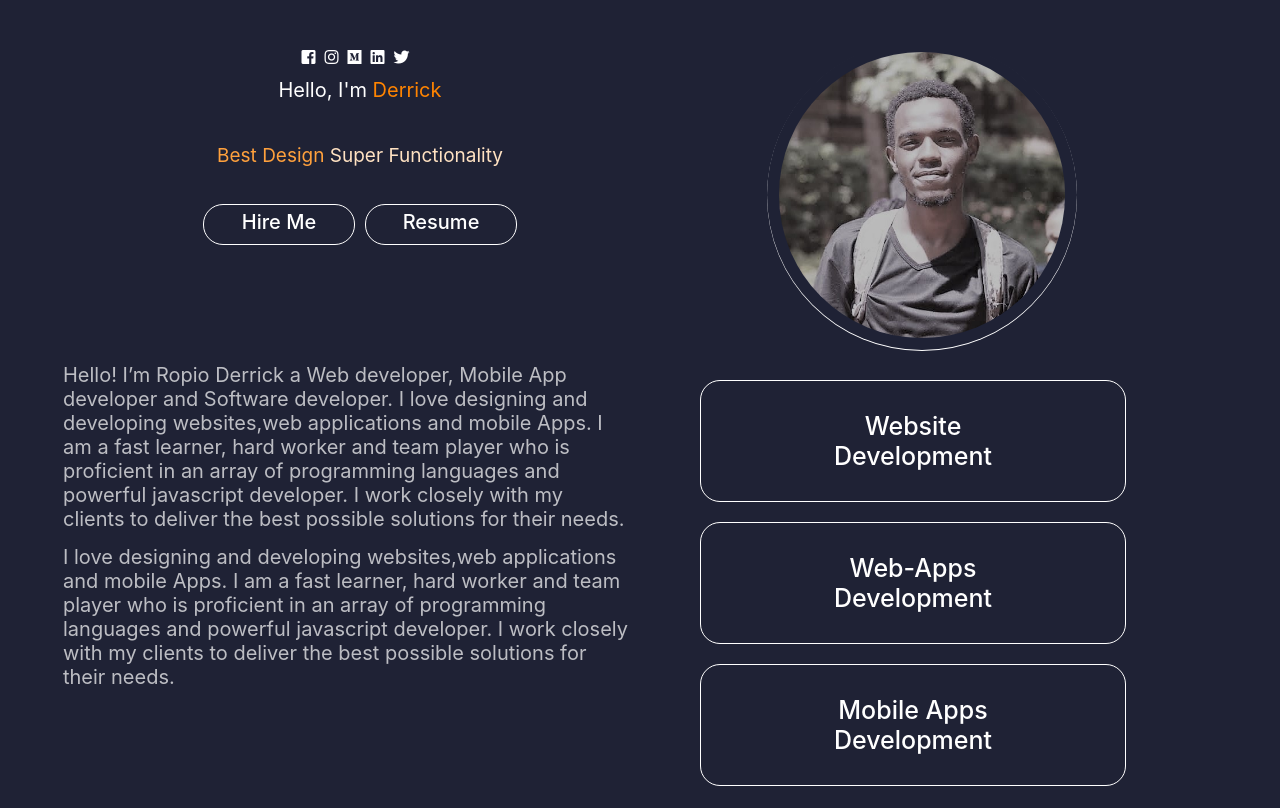
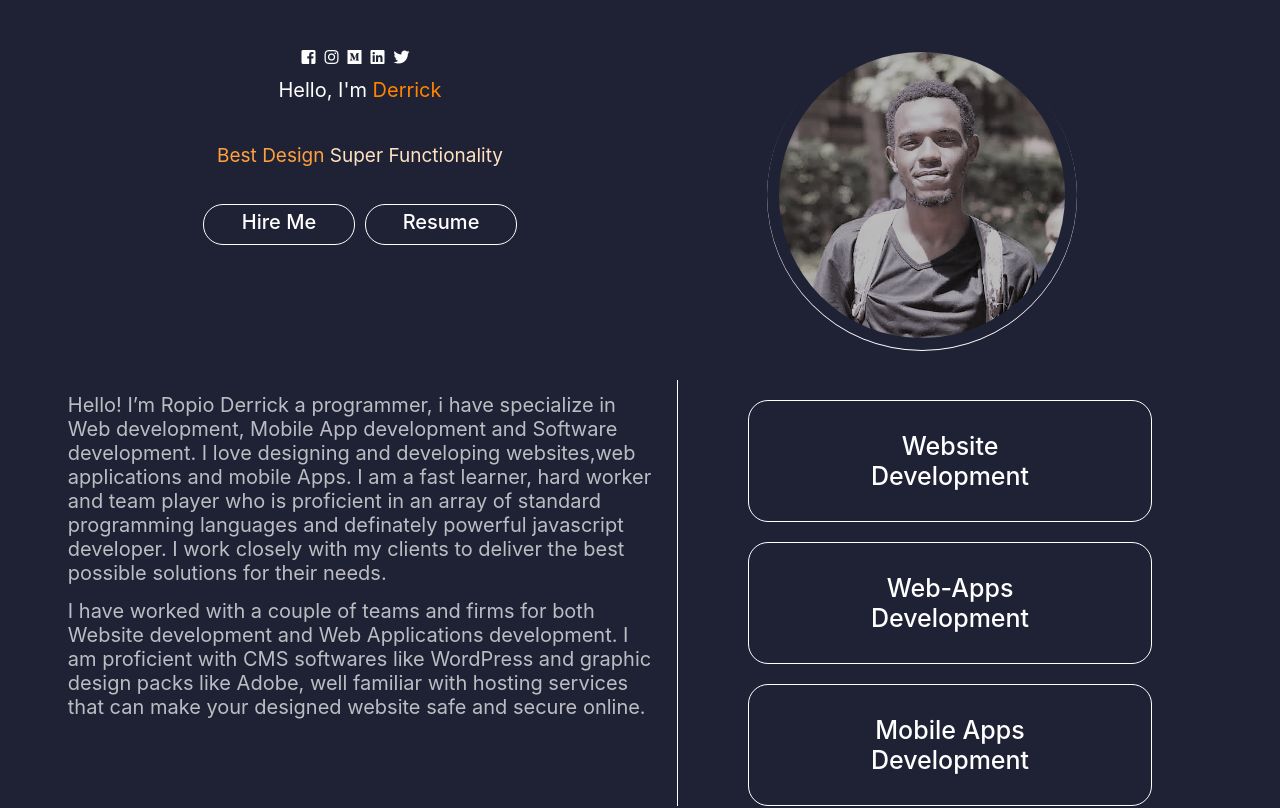
Before and after one commit to Ropio-Derrick/portfolio, a React (Create React App) app: page / in a window 1280 px wide. Shown: the top 808 px of the page. Built offline with nearby package versions, Linux system fonts and the light colour scheme.

Commit message:
retouch4

```diff
--- a/src/Portfoliocontainer/AboutMe/About.css
+++ b/src/Portfoliocontainer/AboutMe/About.css
@@ -1,12 +1,16 @@
 .AboutMe{
+    margin-top: 30px;
     display: grid;
-    grid-template-columns: 1fr 1fr;
+    grid-template-columns: 53% 47%;
     color: #fff;
     gap: 20px;
 }
 
 .Me{
     padding-left: 10%;
+    border-right: 1px solid white;
+    padding-right: 20px;
+
 }
 
 .MeLeb{
--- a/src/Portfoliocontainer/AboutMe/AboutMe.js
+++ b/src/Portfoliocontainer/AboutMe/AboutMe.js
@@ -9,23 +9,22 @@ function AboutMe() {
     <div className="AboutMe">
       <div className="Me">
         <h1 className="Myself">
-          Hello! I’m Ropio Derrick a{" "}
-          <span className="Myselfspanner">Web developer</span>,{" "}
-          <span className="Myselfspanner">Mobile App developer</span> and{" "}
-          <span className="Myselfspanner">Software developer</span>. I love
+          Hello! I’m Ropio Derrick a programmer, i have specialize in{" "}
+          <span className="Myselfspanner">Web development</span>,{" "}
+          <span className="Myselfspanner">Mobile App development</span> and{" "}
+          <span className="Myselfspanner">Software development</span>. I love
           designing and developing websites,web applications and mobile Apps. I
           am a fast learner, hard worker and team player who is proficient in an
-          array of programming languages and powerful javascript developer. I
-          work closely with my clients to deliver the best possible solutions
-          for their needs.
+          array of standard programming languages and definately powerful
+          javascript developer. I work closely with my clients to deliver the
+          best possible solutions for their needs.
         </h1>
         <h1 className="Myself">
-        I love
-          designing and developing websites,web applications and mobile Apps. I
-          am a fast learner, hard worker and team player who is proficient in an
-          array of programming languages and powerful javascript developer. I
-          work closely with my clients to deliver the best possible solutions
-          for their needs.
+          I have worked with a couple of teams and firms for both Website
+          development and Web Applications development. I am proficient with CMS
+          softwares like WordPress and graphic design packs like Adobe, well
+          familiar with hosting services that can make your designed website
+          safe and secure online.
         </h1>
       </div>
       <div>
--- a/src/Portfoliocontainer/Done/Done.css
+++ b/src/Portfoliocontainer/Done/Done.css
@@ -73,6 +73,7 @@ padding:70px 50px 0px 50px ;
 
 .Header-Done{
     font-size: 30px;
+    text-align: center;
 }
 
 .hrRater{
--- a/src/Portfoliocontainer/Floopers/Floop.js
+++ b/src/Portfoliocontainer/Floopers/Floop.js
@@ -66,9 +66,11 @@ function Floop() {
             }}
           >
             <div className="Header-Floop1">
-              <h6>HTML</h6>
-              <h6>CSS</h6>
-              <h6>JS</h6>
+              <p>
+                Perfect website relates to Perfect online, we design websites
+                with customized features and classic design powered by the
+                latest web development technology.{" "}
+              </p>
             </div>
           </div>
         )}
@@ -112,10 +114,11 @@ function Floop() {
             }}
           >
             <div className="Header-Floop1">
-              <h6>React</h6>
-              <h6>Next</h6>
-              <h6>Express</h6>
-              <h6>Node </h6>
+              <p>
+                I design and develop unique, fast, customized for you and
+                scalable web applications with awesome functionality for people,
+                businesses, companies and organizations.{" "}
+              </p>
             </div>
           </div>
         )}
@@ -160,9 +163,11 @@ function Floop() {
             }}
           >
             <div className="Header-Floop1">
-              <h6>React Native</h6>
-              <h6>Express</h6>
-              <h6>Node </h6>
+              <p>
+                Get android mobile applications , IOS apps and cross-platform
+                applications for you, with fast, scalable, and customizable
+                features ready for you. .{" "}
+              </p>
             </div>
           </div>
         )}
--- a/src/Portfoliocontainer/Floopers/Flooper.css
+++ b/src/Portfoliocontainer/Floopers/Flooper.css
@@ -1,5 +1,5 @@
 .Flooper{
-    margin-top:30px ;
+    margin-top:20px ;
     background-color: transparent;
     display:flex;
     flex-direction: column;
@@ -7,6 +7,7 @@
    gap: 20px;
    margin-left: 50px;
    margin-right: 50px;
+
 
 }
 
@@ -34,11 +35,13 @@
     display: flex;
     justify-content: space-between;
     gap: 10px;
+    text-align: center;
 
 }
 
-.Header-Floop1 h6{
-    font-size: 23px;
-    font-weight: 500;
+.Header-Floop1 p{
+    font-size: 15px;
+    font-weight: 500;justify-content: center;
+    padding: 3px;
 
 }
--- a/src/Portfoliocontainer/Form/Form.js
+++ b/src/Portfoliocontainer/Form/Form.js
@@ -14,7 +14,8 @@ function Form() {
         <div
           className="Former"
           style={{
-            transform: " rotateX(180deg) rotateY(180deg) rotateZ(180deg)   ",
+            transform:
+              " rotateX(180deg) rotateY(180deg) rotateZ(180deg)  ",
             transition: "all 0.25s ease-in",
           }}
         >
```
